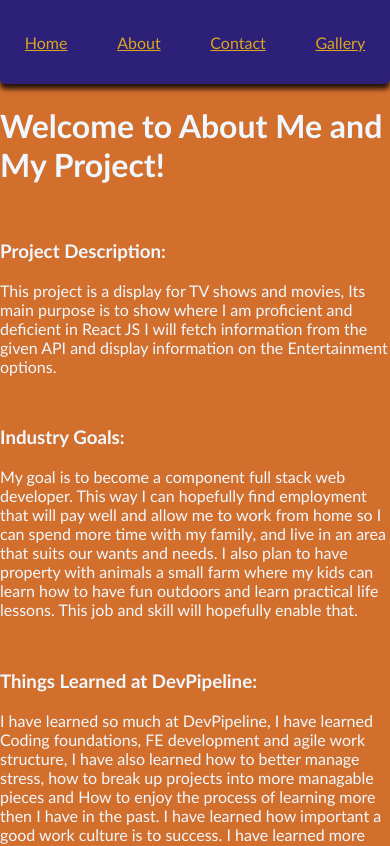
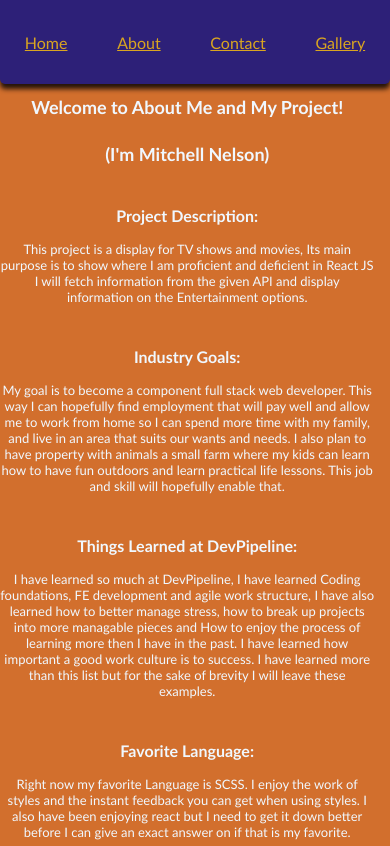
Before and after one commit to mitchell-devpipline/fe-final-capstone, a React (Create React App) app: page /about in a window 390 px wide. Shown: the top 846 px of the page. Built offline with nearby package versions, Linux system fonts and the light colour scheme.

Commit message:
about-show-mqueries

```diff
--- a/src/components/pages/About.js
+++ b/src/components/pages/About.js
@@ -2,6 +2,7 @@ export default function About() {
   return (
     <div className="about">
       <h1>Welcome to About Me and My Project!</h1>
+      <h1>(I'm Mitchell Nelson)</h1>
       <p>
         <h3>Project Description:</h3> This project is a display for TV shows and
         movies, Its main purpose is to show where I am proficient and deficient
--- a/src/styles/about.scss
+++ b/src/styles/about.scss
@@ -4,3 +4,23 @@
   align-items: center;
   flex-direction: column;
 }
+
+@media (max-width: 425px) {
+  .about {
+    color: $text-color;
+    display: flex;
+    text-align: center;
+    flex-direction: column;
+    width: 96%;
+
+    h1 {
+      font-size: large;
+    }
+    p {
+      font-size: small;
+      h3 {
+        font-size: medium;
+      }
+    }
+  }
+}
--- a/src/styles/show.scss
+++ b/src/styles/show.scss
@@ -24,3 +24,31 @@
     }
   }
 }
+
+@media (max-width: 425px) {
+  .show {
+    height: 100%;
+    width: 100%;
+    color: $text-color;
+
+    .show-display {
+      display: flex;
+      flex-direction: column;
+      justify-content: space-between;
+      margin: 10px;
+
+      .show-photo {
+        height: 200px;
+        width: 150px;
+      }
+    }
+
+    .fetch-container {
+      display: flex;
+
+      .show-info {
+        margin-top: 2%;
+      }
+    }
+  }
+}
```
